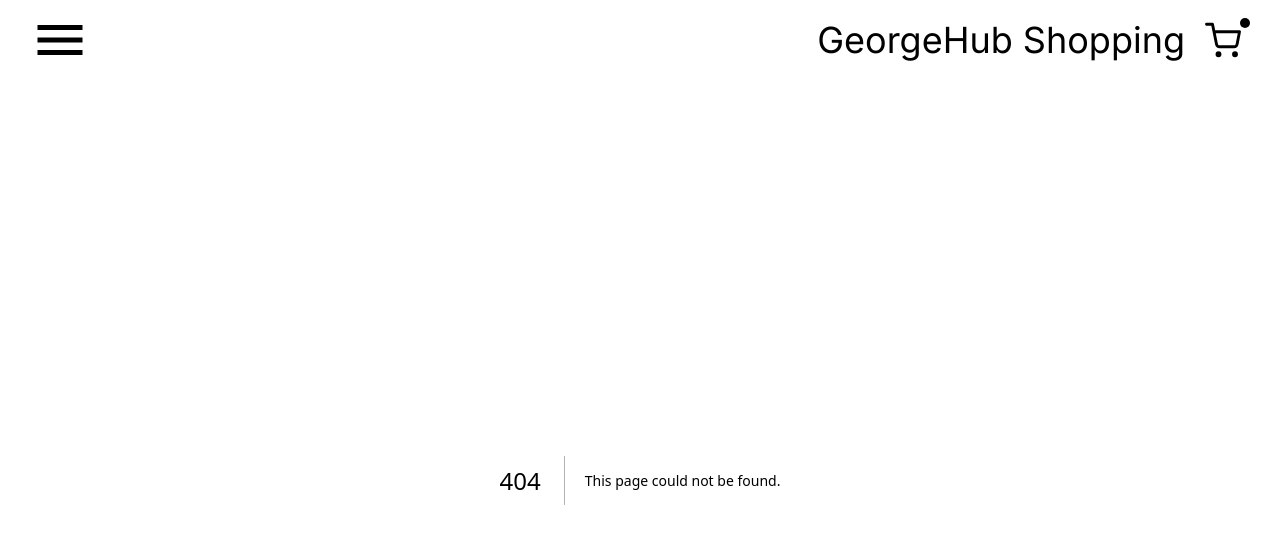
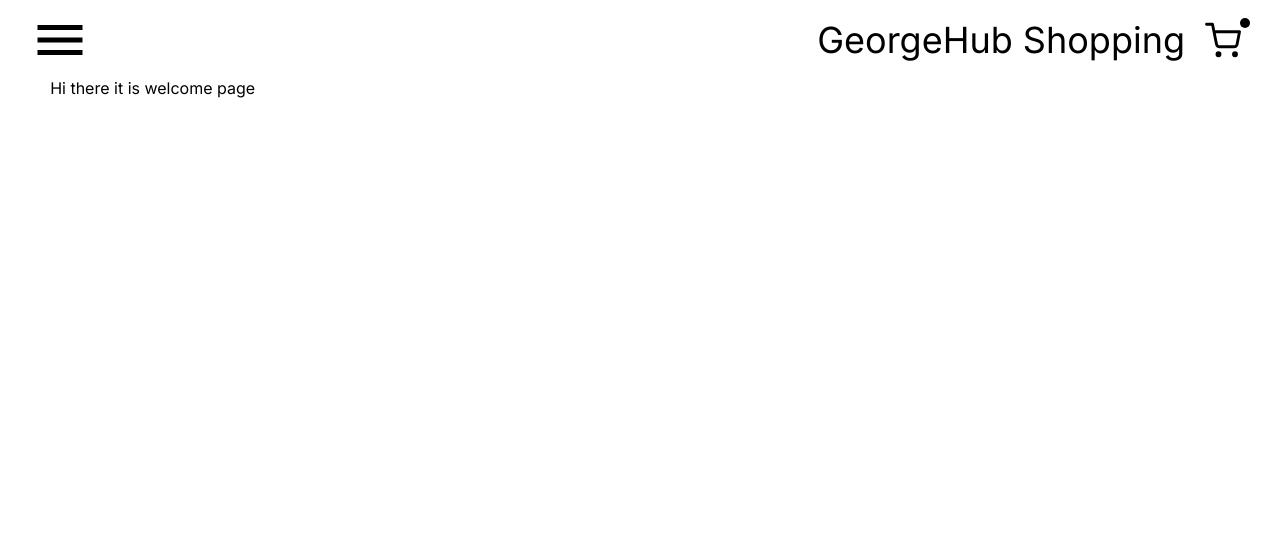
Before and after one commit to georgie-the-developer/georgehub-shopping-frontend, a Next.js app: page /welcome in a window 1280 px wide. Before the commit this address had no page. Shown: the top 544 px of the page. Built offline with nearby package versions, Linux system fonts and the light colour scheme.

Commit message:
Welcome page with placeholder text

```diff
--- /dev/null
+++ b/src/app/(grouped)/welcome/page.tsx
@@ -0,0 +1,5 @@
+import React from "react";
+
+export default function Page() {
+  return <div>Hi there it is welcome page</div>;
+}
```
